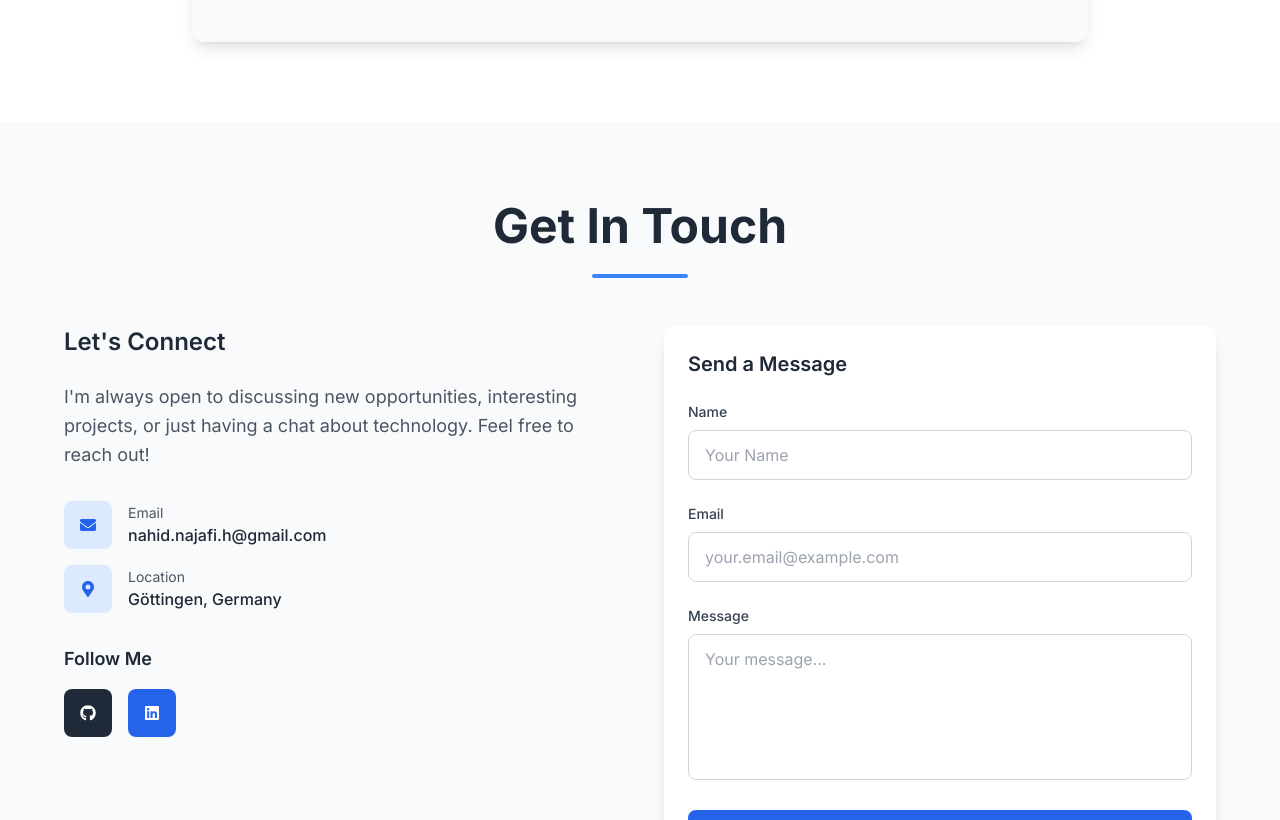
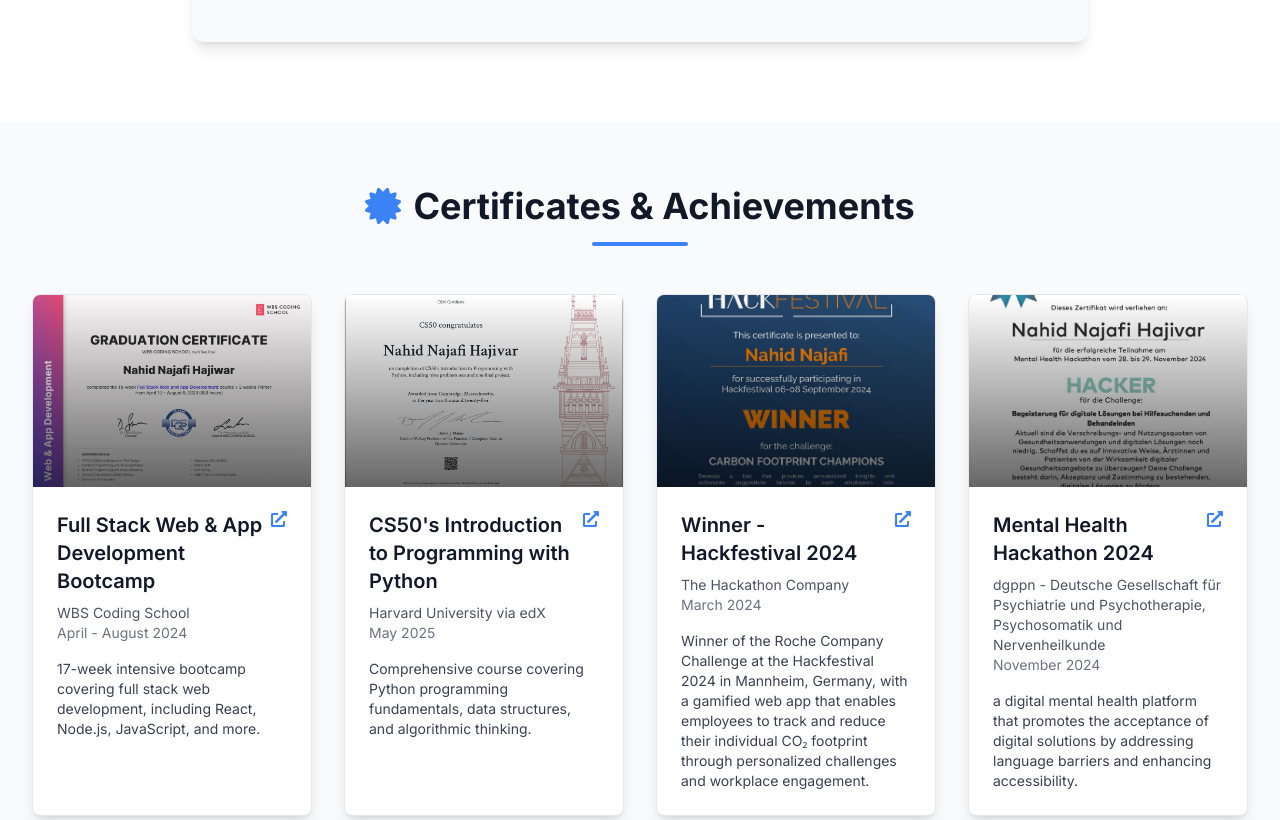
Before and after one commit to AnnaNajafiH/myPortfolio, a React (Vite) app: page / in a window 1280 px wide. Shown: the part 5241-6061 px from the top of the page. Built offline with nearby package versions, Linux system fonts and the light colour scheme.

Commit message:
Certificate & achivement

```diff
--- /dev/null
+++ b/src/components/Certificates.tsx
@@ -0,0 +1,71 @@
+import React from 'react';
+import { FaCertificate, FaExternalLinkAlt } from 'react-icons/fa';
+import { certificates } from '../data/portfolio';
+
+const Certificates: React.FC = () => {
+  return (
+    <section id="certificates" className="py-16 bg-gray-50 dark:bg-gray-900">
+      <div className="max-w-7xl mx-auto px-4 sm:px-6 lg:px-8">
+        <div className="text-center mb-12">
+          <h2 className="text-4xl font-bold text-gray-900 dark:text-white mb-4 flex items-center justify-center">
+            <FaCertificate className="mr-3 text-blue-500" />
+            Certificates & Achievements
+          </h2>
+          <div className="w-24 h-1 bg-gradient-to-r from-primary-500 to-blue-500 mx-auto mb-6 rounded-full"></div>
+        </div>
+
+        <div className="grid grid-cols-1 md:grid-cols-4 gap-8">
+          {certificates.map((certificate) => (
+            <div
+              key={certificate.id}
+              className="bg-white dark:bg-gray-800 rounded-lg shadow-lg overflow-hidden hover:shadow-xl transition-all duration-300 transform hover:-translate-y-1 border border-gray-200 dark:border-gray-700"
+            >
+              <div className="relative h-48 overflow-hidden">
+                <img
+                  src={certificate.image}
+                  alt={certificate.title}
+                  className="w-full h-full object-cover object-center"
+                />
+                <div className="absolute inset-0 bg-gradient-to-t from-black/60 to-transparent"></div>
+              </div>
+
+              <div className="p-6">
+                <div className="flex justify-between items-start mb-2">
+                  <h3 className="text-xl font-semibold text-gray-900 dark:text-white">
+                    {certificate.title}
+                  </h3>
+                  {certificate.link && (
+                    <a
+                      href={certificate.link}
+                      target="_blank"
+                      rel="noopener noreferrer"
+                      className="text-blue-500 hover:text-blue-600 dark:text-blue-400 dark:hover:text-blue-300 ml-2"
+                      aria-label={`View ${certificate.title} certificate`}
+                    >
+                      <FaExternalLinkAlt />
+                    </a>
+                  )}
+                </div>
+
+                <div className="mb-4">
+                  <p className="text-sm text-gray-600 dark:text-gray-400">
+                    {certificate.organization}
+                  </p>
+                  <p className="text-sm text-gray-500 dark:text-gray-500">
+                    {certificate.date}
+                  </p>
+                </div>
+
+                <p className="text-gray-700 dark:text-gray-300 text-sm">
+                  {certificate.description}
+                </p>
+              </div>
+            </div>
+          ))}
+        </div>
+      </div>
+    </section>
+  );
+};
+
+export default Certificates;
--- a/src/data/portfolio.ts
+++ b/src/data/portfolio.ts
@@ -2,10 +2,12 @@
 import easyShopImage2 from '../assets/images/easyShop2.jpg';
 import easyShopImage3 from '../assets/images/easyShop3.jpg';
 import easyShopImage4 from '../assets/images/easyShop4.jpg';
-
-
 import bookLookImage from '../assets/images/booklook2.png';
 import SabaStudioImage from '../assets/images/sabaStudio.jpg';
+import WBSImage from '../assets/images/WBS-School.jpg';
+import CS50PImage from '../assets/images/CS50P.png';
+import HackfestivalImage from '../assets/images/Hackfestival2024.jpg';
+import MentalHealthHackathonImage from '../assets/images/MentalHealth_Hackathon.jpg';
 
 
 export const personalInfo = {
@@ -377,3 +379,53 @@
   },
 
 ];
+
+export interface Certificate {
+  id: number;
+  title: string;
+  organization: string;
+  date: string;
+  description: string;
+  image: string;
+  link?: string;
+}
+
+export const certificates: Certificate[] = [
+  {
+    id: 1,
+    title: "Full Stack Web & App Development Bootcamp",
+    organization: "WBS Coding School",
+    date: "April - August 2024",
+    description: "17-week intensive bootcamp covering full stack web development, including React, Node.js, JavaScript, and more.",
+    image: WBSImage,
+    link: "https://www.wbscodingschool.com/web-app-development-bootcamp/"
+  },
+  {
+    id: 2,
+    title: "CS50's Introduction to Programming with Python",
+    organization: "Harvard University via edX",
+    date: "May 2025",
+    description: "Comprehensive course covering Python programming fundamentals, data structures, and algorithmic thinking.",
+    image: CS50PImage,
+    link: "https://cs50.harvard.edu/python/2022/"
+  },
+  {
+    id: 3,
+    title: "Winner - Hackfestival 2024",
+    organization: "The Hackathon Company",
+    date: "March 2024",
+    description: "Winner of the Roche Company Challenge at the Hackfestival 2024 in Mannheim, Germany, with a gamified web app that enables employees to track and reduce their individual CO₂ footprint through personalized challenges and workplace engagement.",
+    image: HackfestivalImage,
+    link: "https://www.roche.de/presse/news/innovationskraft-fuer-nachhaltigkeit-roche-auf-dem-hackfestival-mannheim#70b9d713-8821-4558-aabb-2b53cf68cd80-download-anchor"
+  },
+  {
+    id: 4,
+    title: "Mental Health Hackathon 2024",
+    organization: "dgppn - Deutsche Gesellschaft für Psychiatrie und Psychotherapie, Psychosomatik und Nervenheilkunde",
+    date: "November 2024",
+    description: "a digital mental health platform that promotes the acceptance of digital solutions by addressing language barriers and enhancing accessibility.",
+    image: MentalHealthHackathonImage,
+    link: "https://www.dgppn.de/veranstaltungen/mental-health-hackathon.html"
+
+  }
+];
--- a/src/pages/Home.tsx
+++ b/src/pages/Home.tsx
@@ -5,6 +5,7 @@
 import Projects from '../components/ProjectsSection';
 // import Experience from '../components/Experience';
 import Education from '../components/Education';
+import Certificates from '../components/Certificates';
 import Contact from '../components/ContactSection';
 
 const Home: React.FC = () => {
@@ -16,6 +17,7 @@
       <Projects />
       {/* <Experience /> */}
       <Education />
+      <Certificates />
       <Contact />
     </div>
   );
```
